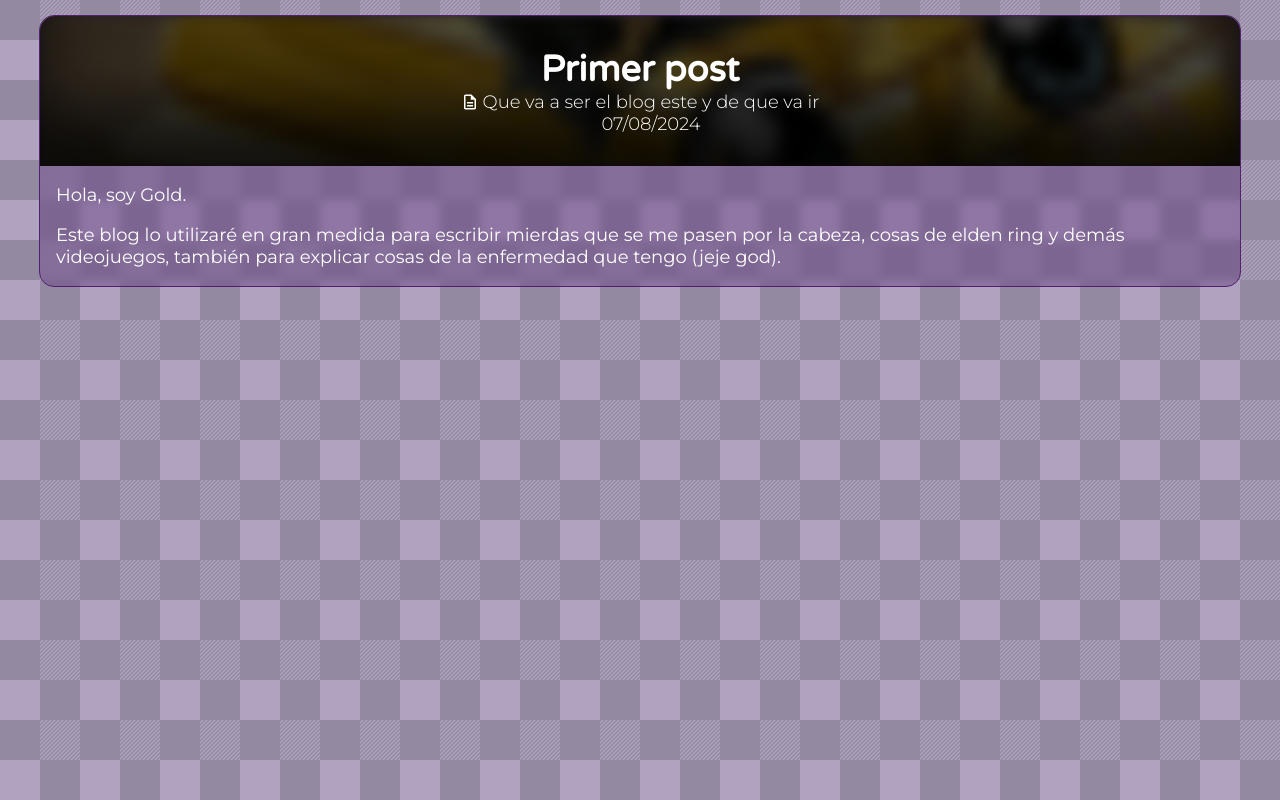
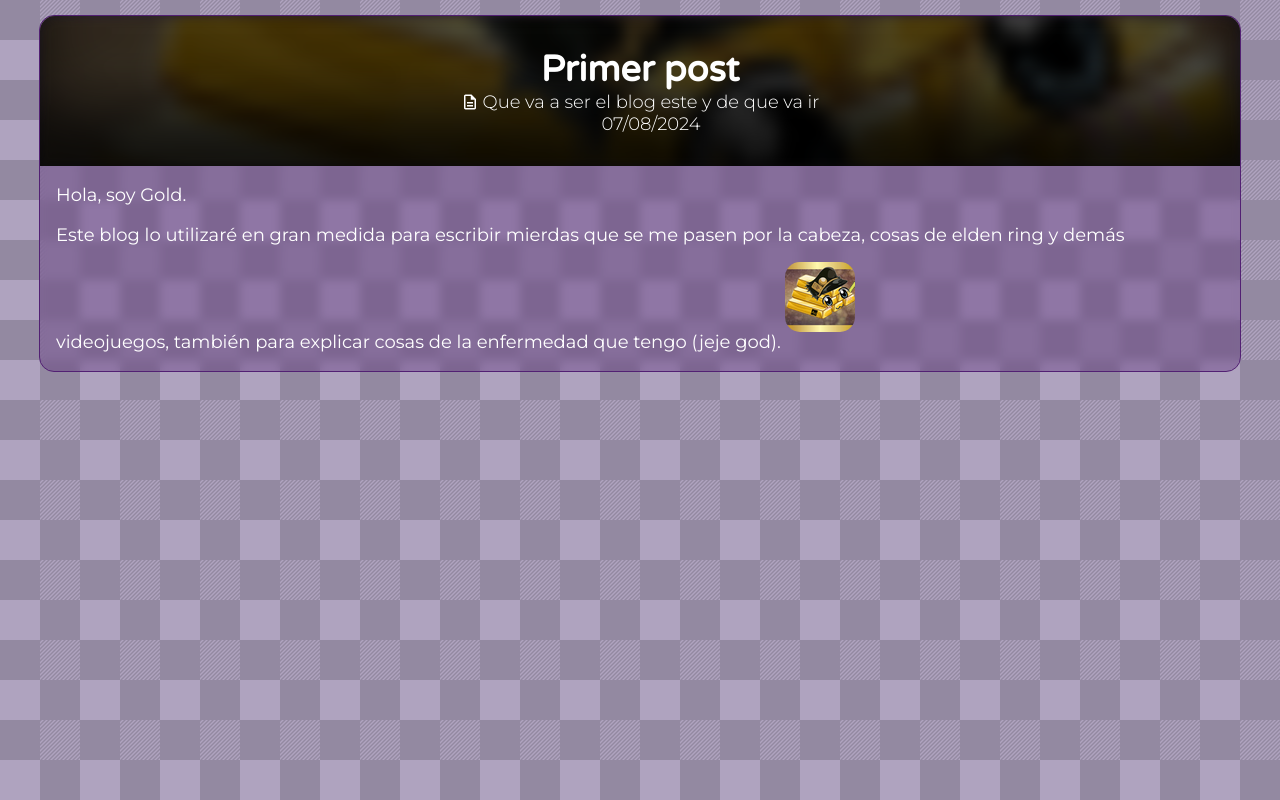
Before and after one commit to GoldAurum/goldaurum.github.io, an Astro site: page /blog/primer-post in a window 1280 px wide. Built offline with nearby package versions, Linux system fonts and the light colour scheme; Astro itself is replaced by a stand-in of ours; some icons are missing.

Commit message:
imagen asi guay

```diff
--- a/src/content/blog/primero-verdadero.md
+++ b/src/content/blog/primero-verdadero.md
@@ -8,3 +8,4 @@
 Hola, soy Gold.
 
 Este blog lo utilizaré en gran medida para escribir mierdas que se me pasen por la cabeza, cosas de elden ring y demás videojuegos, también para explicar cosas de la enfermedad que tengo (jeje god).
+![oro1](/assets/365ce510-96b8-48d6-a4ca-bb22c96b99fc-profile_image-70x70.png)
```
